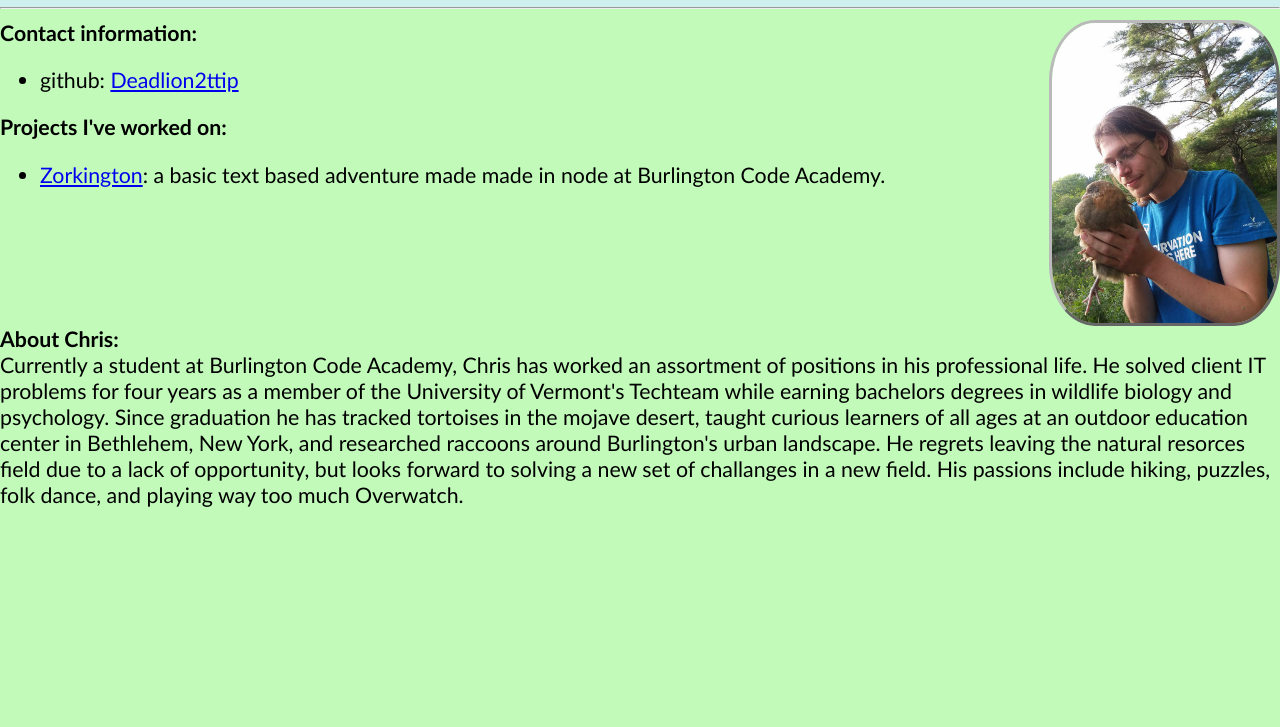
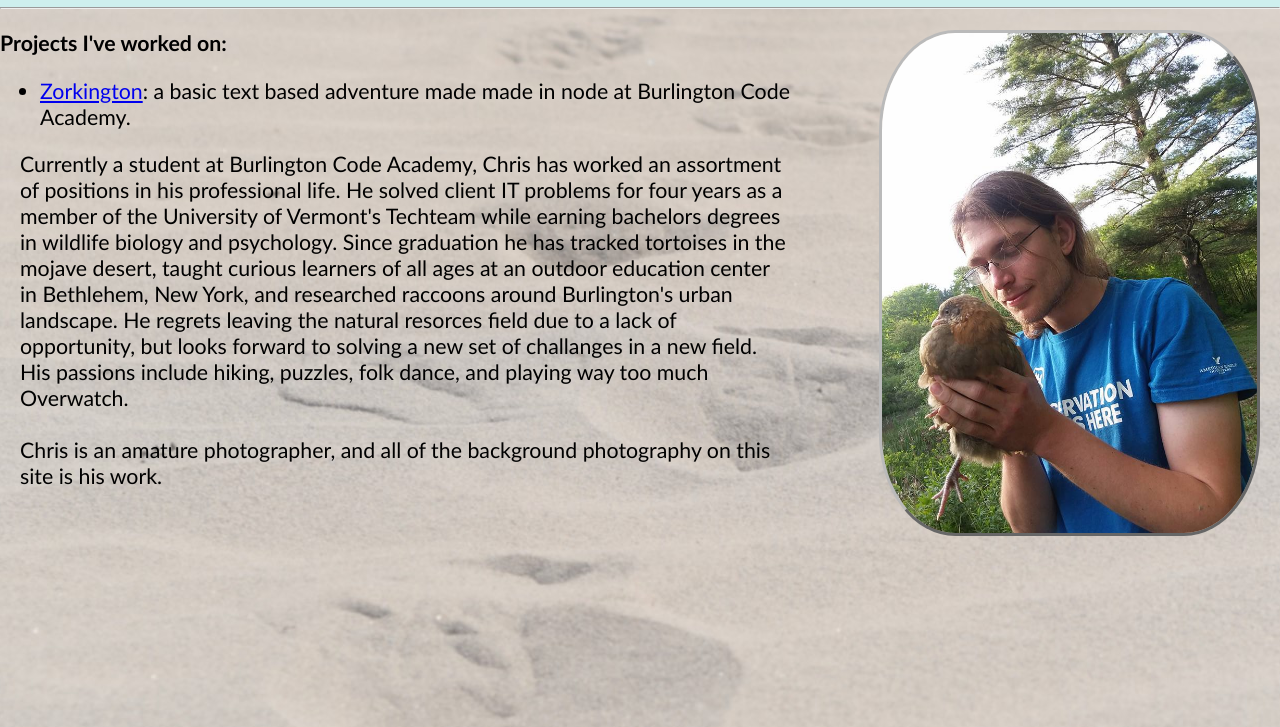
Before and after one commit to deadlion2ttip/Deadlion2ttip.github.io, a plain HTML site: page About.html in a window 1280 px wide. Shown: the part 73-800 px from the top of the page. Drawn offline with Linux system fonts and the light colour scheme.

Commit message:
compressed and resized photos more, and updated about page

```diff
--- a/About.html
+++ b/About.html
@@ -49,7 +49,7 @@
 
 <html>
     <head>
-        <title>There's a new programmer in town!</title>
+        <title>Chris's Story</title>
         <link href="about.css" rel="stylesheet" type="text/css">
             <link href="https://fonts.googleapis.com/css?family=Fjalla+One" rel="stylesheet">
     </head>
@@ -68,18 +68,16 @@
 <a href='https://youtu.be/z8pknnncODo' target="_blank">
     <img id="portrait" src="images/Chicken.jpg" alt='Christopher Griffin holding a small brown chicken.'>
 </a>
-<strong>Contact information:</strong>
-<ul>
-    <li>github: <a href="https://github.com/deadlion2ttip" target="_blank">Deadlion2ttip</a></li>
-</ul>
 <p><strong>Projects I've worked on:</strong></p>
 <ul>
     <li><a href="https://github.com/djmorosini/zorkington" target="_blank">Zorkington</a>: a basic text based adventure made made in node at Burlington Code Academy.</li>
 </ul>
 </aside>
 <section>
-<strong>About Chris:</strong><br>
-    Currently a student at Burlington Code Academy, Chris has worked an assortment of positions in his professional life. He solved client IT problems for four years as a member of the University of Vermont's Techteam while earning bachelors degrees in wildlife biology and psychology. Since graduation he has tracked tortoises in the mojave desert, taught curious learners of all ages at an outdoor education center in Bethlehem, New York, and researched raccoons around Burlington's urban landscape. He regrets leaving the natural resorces field due to a lack of opportunity, but looks forward to solving a new set of challanges in a new field. His passions include hiking, puzzles, folk dance, and playing way too much Overwatch.
+    Currently a student at Burlington Code Academy, Chris has worked an assortment of positions in his professional life. He solved client IT problems for four years as a member of the University of Vermont's Techteam while earning bachelors degrees in wildlife biology and psychology. Since graduation he has tracked tortoises in the mojave desert, taught curious learners of all ages at an outdoor education center in Bethlehem, New York, and researched raccoons around Burlington's urban landscape. He regrets leaving the natural resorces field due to a lack of opportunity, but looks forward to solving a new set of challanges in a new field. His passions include hiking, puzzles, folk dance, and playing way too much Overwatch. <br><br>
+
+    Chris is an amature photographer, and all of the background photography on this site is his work.
+
 </section>
 </body>
 </html>
--- a/about.css
+++ b/about.css
@@ -3,7 +3,7 @@
         box-sizing: border-box;
         font-size: 16pt;
         margin:0%;
-        background-color: rgb(193, 250, 185);
+        background: url('images/aboutbackground.JPG') no-repeat center center fixed;
         font-family: 'Gill Sans', 'Gill Sans MT', Calibri, 'Trebuchet MS', sans-serif
 }
     #portrait {
@@ -11,8 +11,9 @@
         border-color: #bababa;
         border-width: 3px;
         border-style: outset;
-        height: 300px;
+        height: 500px;
         float: right;
+        margin-right: 20px;
     }
     header {
         background-color: #ceefee;
@@ -42,5 +43,8 @@
         margin-top:0%;
     }
     section {
+        margin-left: 20px;
         float:left;
+        width:60%;
+        height: auto;
     }
```
Also changed, not shown: images/aboutbackground.jpg (added), 13 other files.
